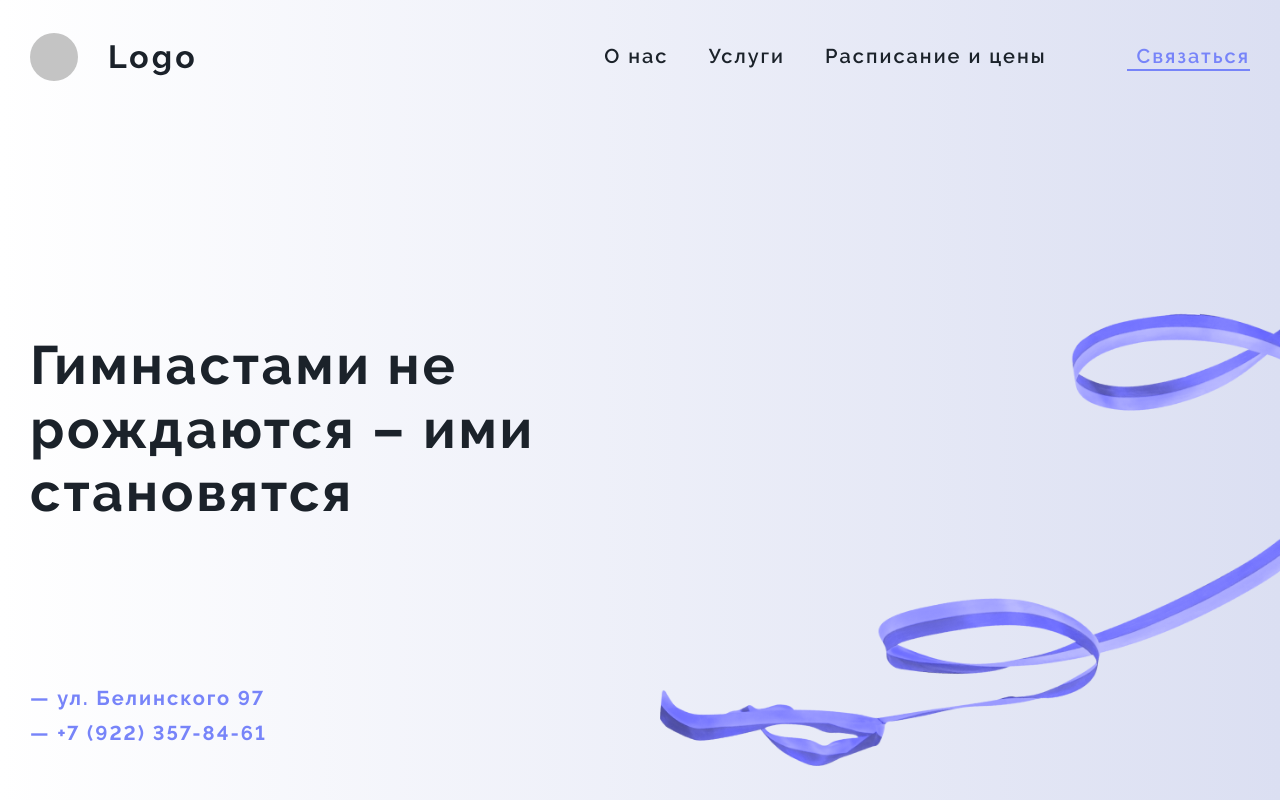
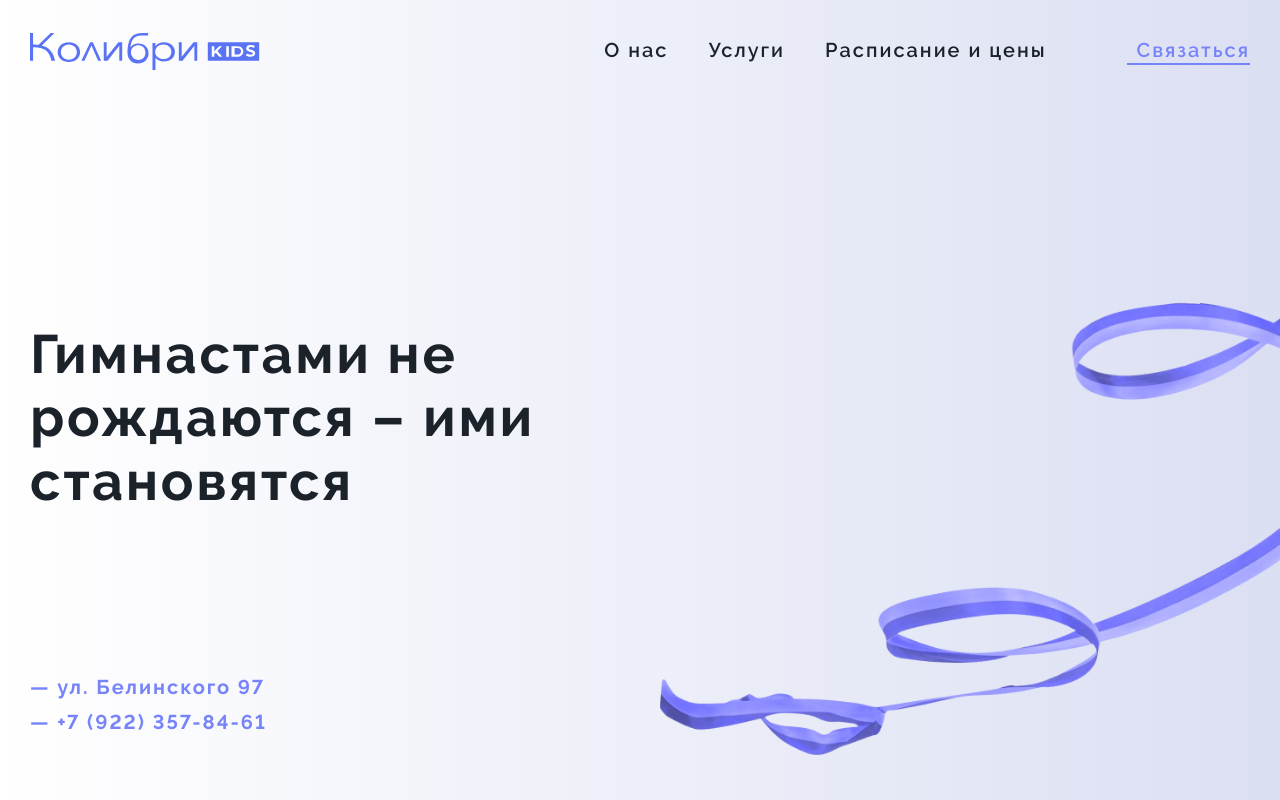
Before and after one commit to dan-rusakov/colibri, a Vue app: page / in a window 1280 px wide. Shown: the top 800 px of the page. Built offline with nearby package versions, Linux system fonts and the light colour scheme.

Commit message:
add logo

```diff
--- a/src/assets/scss/blocks/header.scss
+++ b/src/assets/scss/blocks/header.scss
@@ -12,6 +12,10 @@
   margin-right: auto;
   position: relative;
   z-index: 2;
+}
+
+.header__logo {
+  width: 230px;
 }
 
 .header__navigation {
@@ -171,3 +175,9 @@
     padding: 25px 0;
   }
 }
+
+@include phone-sm {
+  .header__logo {
+    width: 200px;
+  }
+}
```
Also changed, not shown: src/assets/img/logo.svg.
